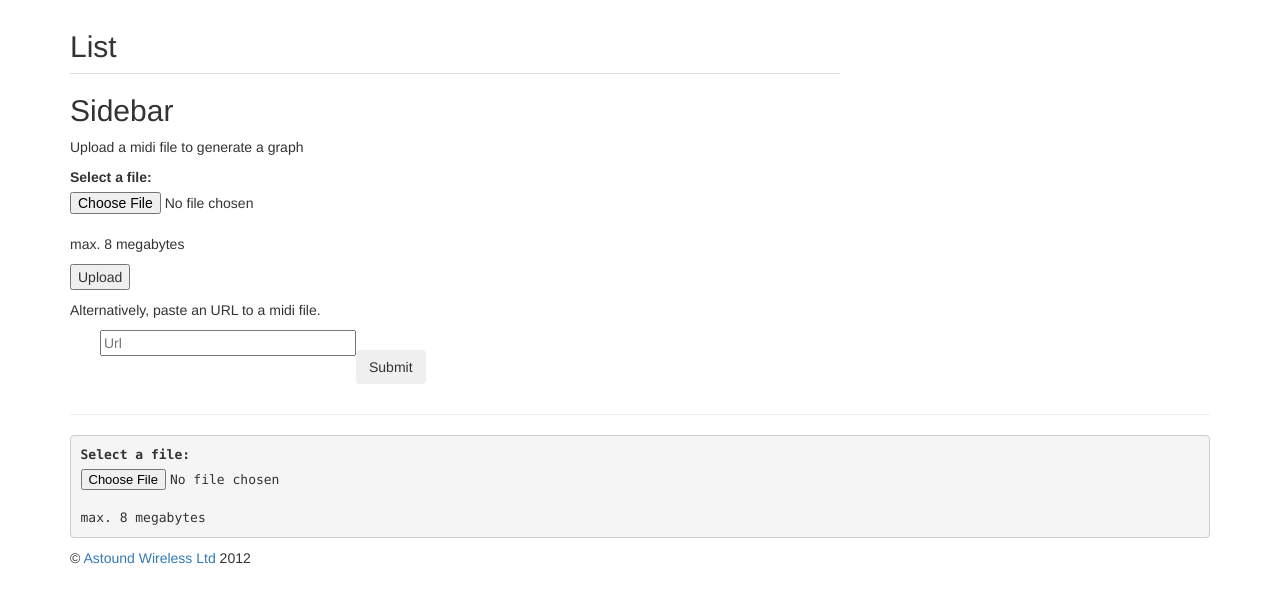
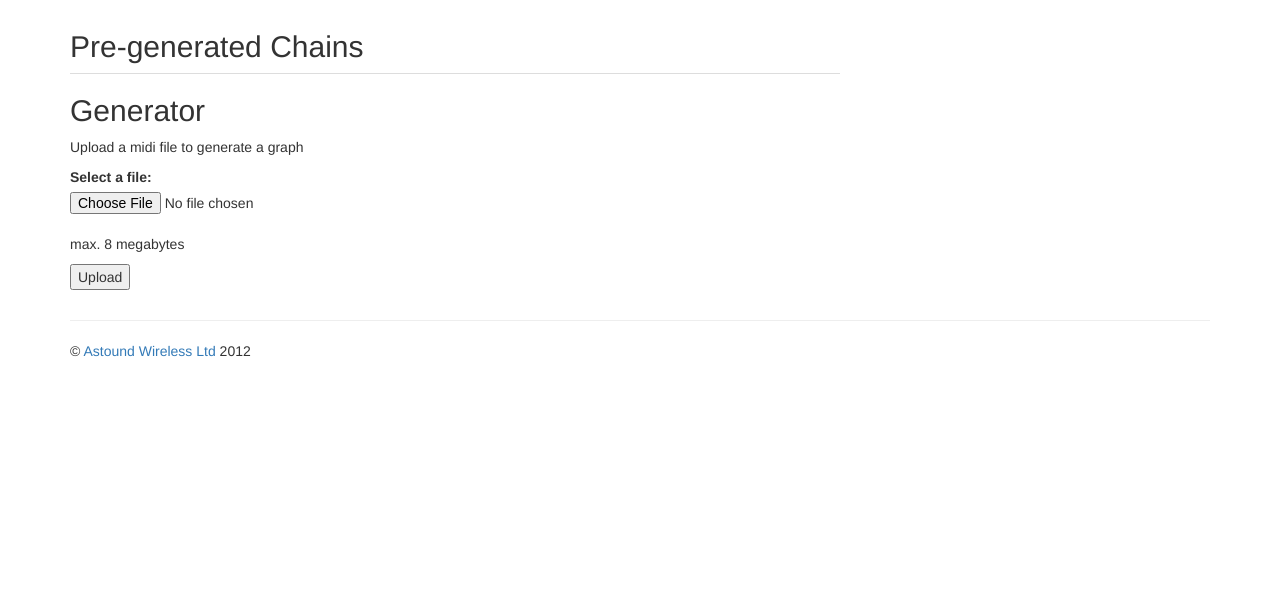
Before and after one commit to tomoconnor/musikov, a Django app: page / in a window 1280 px wide. Shown: the part 50-653 px from the top of the page. Run offline with Django 3.2, Linux system fonts and the light colour scheme; data that the repository does not hold is empty; some libraries are stand-ins or nearby versions.

Commit message:
and this is how we'll do the submit

```diff
--- a/musikovweb/musikovweb/templates/main.html
+++ b/musikovweb/musikovweb/templates/main.html
@@ -59,7 +59,7 @@
       <!-- Example row of columns -->
       <div class="row">
         <div class="span8">
-          <h2>List</h2>
+          <h2>Pre-generated Chains</h2>
           <ul class="nav nav-tabs nav-stacked">
 
         {% for chain in chains %}
@@ -82,7 +82,7 @@
 
         </div>
         <div class="span4">
-          <h2>Sidebar</h2>
+          <h2>Generator</h2>
           <p> Upload a midi file to generate a graph
 
             <form action="/" method="post" enctype="multipart/form-data">
@@ -96,21 +96,21 @@
                         <p><input type="submit" value="Upload" /></p>
             </form>
           </p>
-            <p>
+            <!-- <p>
               Alternatively, paste an URL to a midi file.
-              <form>
+              <form action="/urlsubmit" method="post">
 
-              <input class="span3" type="text" placeholder="Url">
+              <input class="span3" name="url" id="id_url" type="text" placeholder="Url">
               <br />
               <button type="submit" class="btn">Submit</button>
             </form></p>
-            </p>
+            </p> -->
        </div>
 
       </div>
 
       <hr>
-      <pre>{{form}}</pre>
+
 
       <footer>
         <p>&copy; <a href="http://astoundwireless.com"> Astound Wireless Ltd </a>2012</p>
--- a/musikovweb/musikovweb/urls.py
+++ b/musikovweb/musikovweb/urls.py
@@ -19,6 +19,8 @@ urlpatterns = patterns('',
     # Uncomment the next line to enable the admin:
     url(r'^admin/', include(admin.site.urls)),
     (r'^$', index),
-    (r'vote/(?P<dir>(up|down))/(?P<id>(\d+))',vote)
+    (r'vote/(?P<dir>(up|down))/(?P<id>(\d+))',vote),
+    (r'urlsubmit/',urlsubmit),
+
 
 ) + static(settings.MEDIA_URL, document_root=settings.MEDIA_ROOT)
--- a/musikovweb/musikovweb/views.py
+++ b/musikovweb/musikovweb/views.py
@@ -23,6 +23,12 @@ def index(request):
 		mf = MidiChain.objects.order_by('-rank','-pk')
 		return render_to_response('main.html',{'chains':mf,'form':form},context_instance=RequestContext(request))
 
+def urlsubmit(request):
+	if request.method == 'POST':
+		pass
+		#urllib2 it
+
+
 
 def vote(request,dir,id):
 	mf = MidiChain.objects.get(id=id)
```
Also changed, not shown: 2 other files.
